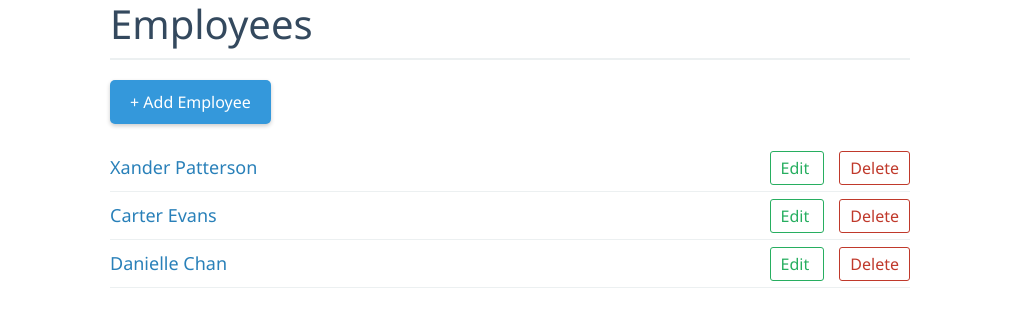
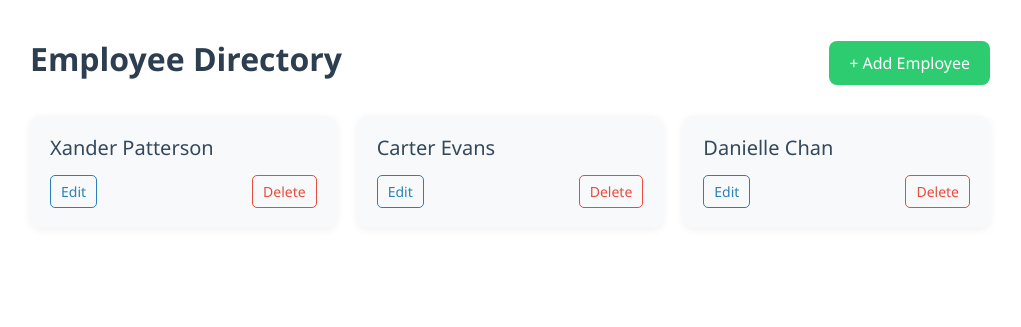
Before and after one commit to shubham637/Employee_CRUD_Intern, a Django app: page / in a window 1280 px wide. Shown: the top 327 px of the page, without its empty margins (130-1151 px from the left). Run offline with Django 4.2, Linux system fonts and the light colour scheme; data comes from the database, SQL or seed files in the repository.

Commit message:
ui change list

```diff
--- a/Templates/employee_list.html
+++ b/Templates/employee_list.html
@@ -1,36 +1,44 @@
 {% extends 'base.html' %}
 
 {% block content %}
+<div style="max-width: 960px; margin: 40px auto; font-family: 'Segoe UI', Tahoma, Geneva, Verdana, sans-serif; color: #2c3e50;">
 
-<div style="max-width: 800px; margin: 0 auto; font-family: 'Segoe UI', Tahoma, Geneva, Verdana, sans-serif; color: #333;">
-    <h1 style="color: #34495e; border-bottom: 2px solid #ecf0f1; padding-bottom: 10px; margin-bottom: 20px;">Employees</h1>
-
+    <div style="display: flex; justify-content: space-between; align-items: center; margin-bottom: 30px;">
+        <h1 style="font-size: 32px; font-weight: bold;">Employee Directory</h1>
         <a href="{% url 'employee_create' %}"
-       style="display: inline-block; margin-bottom: 20px; padding: 10px 20px; background-color: #3498db; color: white; text-decoration: none; border-radius: 5px; box-shadow: 0 2px 4px rgba(0, 0, 0, 0.2);">
+           style="padding: 10px 20px; background-color: #2ecc71; color: white; text-decoration: none; border-radius: 8px; font-weight: 500; transition: background-color 0.3s;">
             + Add Employee
         </a>
+    </div>
 
-    <ul style="list-style-type: none; padding: 0;">
+    {% if employees %}
+        <div style="display: grid; grid-template-columns: repeat(auto-fill, minmax(280px, 1fr)); gap: 20px;">
             {% for employee in employees %}
-            <li style="display: flex; align-items: center; justify-content: space-between; padding: 10px 0; border-bottom: 1px solid #ecf0f1;">
-                <div style="flex: 1;">
-                    <a href="{% url 'employee_detail' employee.pk %}" style="color: #2980b9; text-decoration: none; font-size: 18px;">
+                <div style="background: #f8f9fa; border-radius: 10px; box-shadow: 0 2px 8px rgba(0, 0, 0, 0.06); padding: 20px; transition: transform 0.2s ease;">
+                    <h3 style="margin-bottom: 10px; font-size: 20px; color: #34495e;">
+                        <a href="{% url 'employee_detail' employee.pk %}"
+                           style="text-decoration: none; color: inherit;">
                             {{ employee.first_name }} {{ employee.last_name }}
                         </a>
-                </div>
-                <div>
+                    </h3>
+                    <div style="margin-top: 15px; display: flex; justify-content: space-between;">
                         <a href="{% url 'employee_update' employee.pk %}"
-                       style="margin-right: 15px; color: #27ae60; text-decoration: none; padding: 5px 10px; border: 1px solid #27ae60; border-radius: 3px;">
+                           style="color: #2980b9; text-decoration: none; font-size: 14px; border: 1px solid #2980b9; padding: 5px 10px; border-radius: 5px;">
                             Edit
                         </a>
                         <a href="{% url 'employee_delete' employee.pk %}"
-                       style="color: #c0392b; text-decoration: none; padding: 5px 10px; border: 1px solid #c0392b; border-radius: 3px;">
+                           style="color: #e74c3c; text-decoration: none; font-size: 14px; border: 1px solid #e74c3c; padding: 5px 10px; border-radius: 5px;">
                             Delete
                         </a>
                     </div>
-            </li>
+                </div>
             {% endfor %}
-    </ul>
         </div>
+    {% else %}
+        <p style="text-align: center; margin-top: 50px; font-size: 18px; color: #7f8c8d;">
+            No employees found. Please add one.
+        </p>
+    {% endif %}
 
+</div>
 {% endblock %}
```
Also changed, not shown: apps/intern/migrations/0005_rename_position_employee_post.py (added), db.sqlite3. Lines whose indentation alone changed are shown as unchanged.
